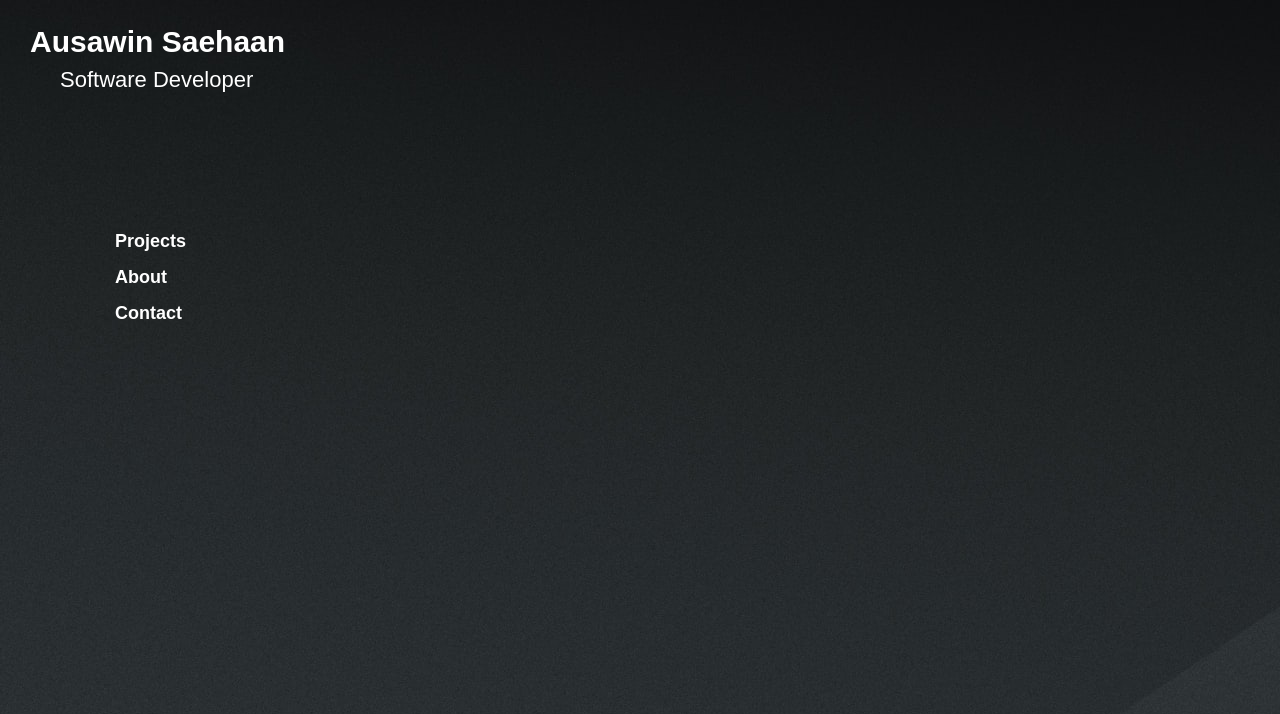
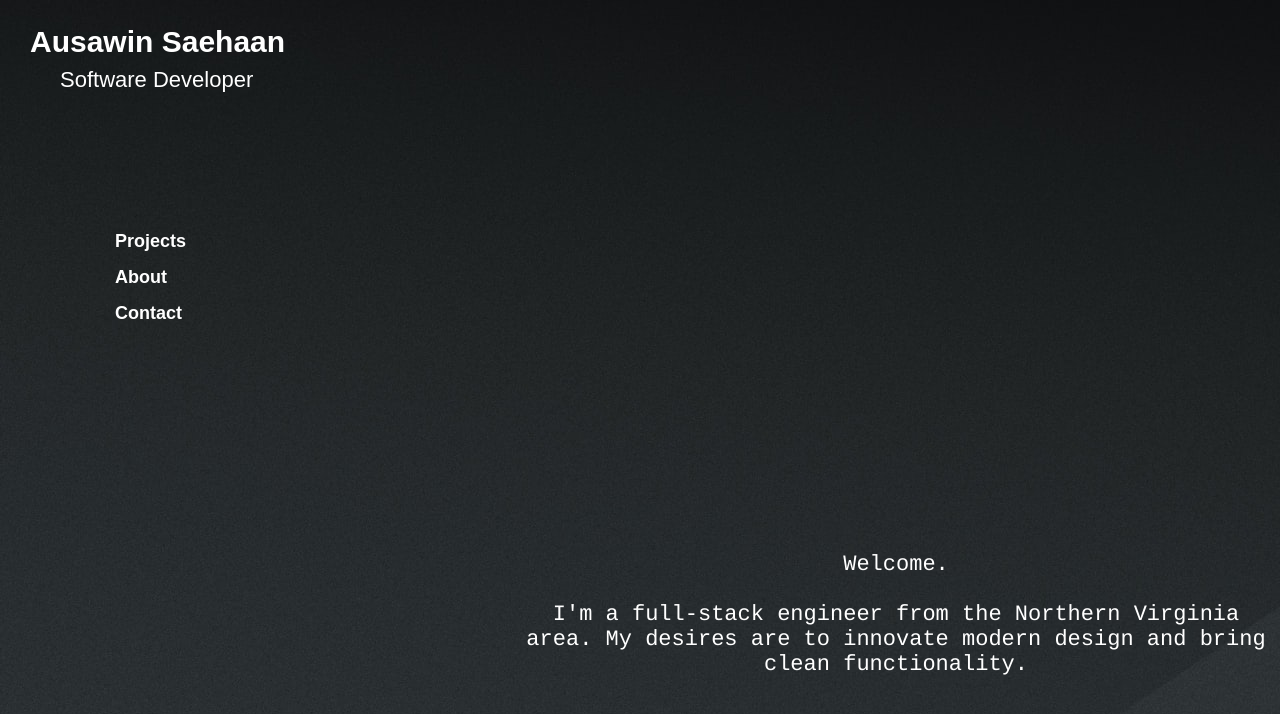
Before and after one commit to saehaana/html-css-prac, a React (Create React App) app: page / in a window 1280 px wide. Shown: the top 714 px of the page. Built offline with nearby package versions, Linux system fonts and the light colour scheme.

Commit message:
updated default title, added home message

```diff
--- a/public/index.html
+++ b/public/index.html
@@ -8,7 +8,7 @@
     <meta name="description" content="Web site created using create-react-app" />
     <link rel="apple-touch-icon" href="%PUBLIC_URL%/logo192.png" />
     <link rel="manifest" href="%PUBLIC_URL%/manifest.json" />
-    <title>React App</title>
+    <title>Ausawin's Portfolio</title>
   </head>
   <body>
     <noscript>You need to enable JavaScript to run this app.</noscript>
--- a/src/App.css
+++ b/src/App.css
@@ -47,3 +47,14 @@ li a{
     float: left;
     text-decoration: none;
 }
+.message{
+    position: absolute;
+    top: 65%;
+    left: 40%;
+    font-family: Courier;
+    font-size: 22px;
+    font-weight: lighter;
+    color: rgb(255, 255, 255);
+    padding: 10px;
+    text-align: center;
+}
--- a/src/App.js
+++ b/src/App.js
@@ -14,6 +14,13 @@ const App = () => {
             <li><a href="https://saehaana.github.io/about.html">About</a></li>
             <li><a href="mailto:saehaana@gmail.com">Contact</a></li>
         </ul>
+        <div className = "message-box">
+            <p className = "message">
+                Welcome. <br></br> <br></br>
+                I'm a full-stack engineer from the Northern Virginia area. My desires are to innovate modern design and bring clean functionality.
+            </p>
+        </div>
+
     </div>
     );
 }
```
